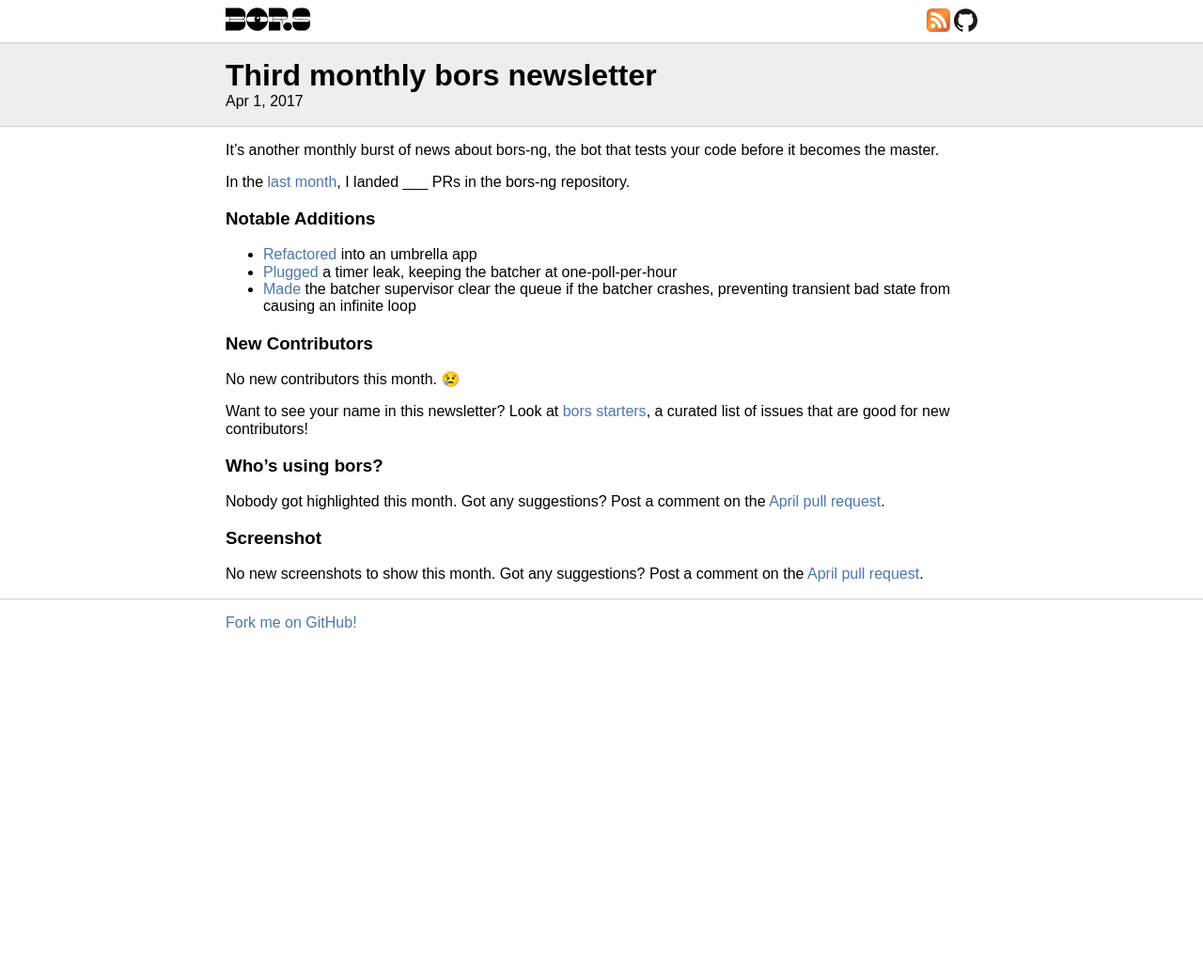
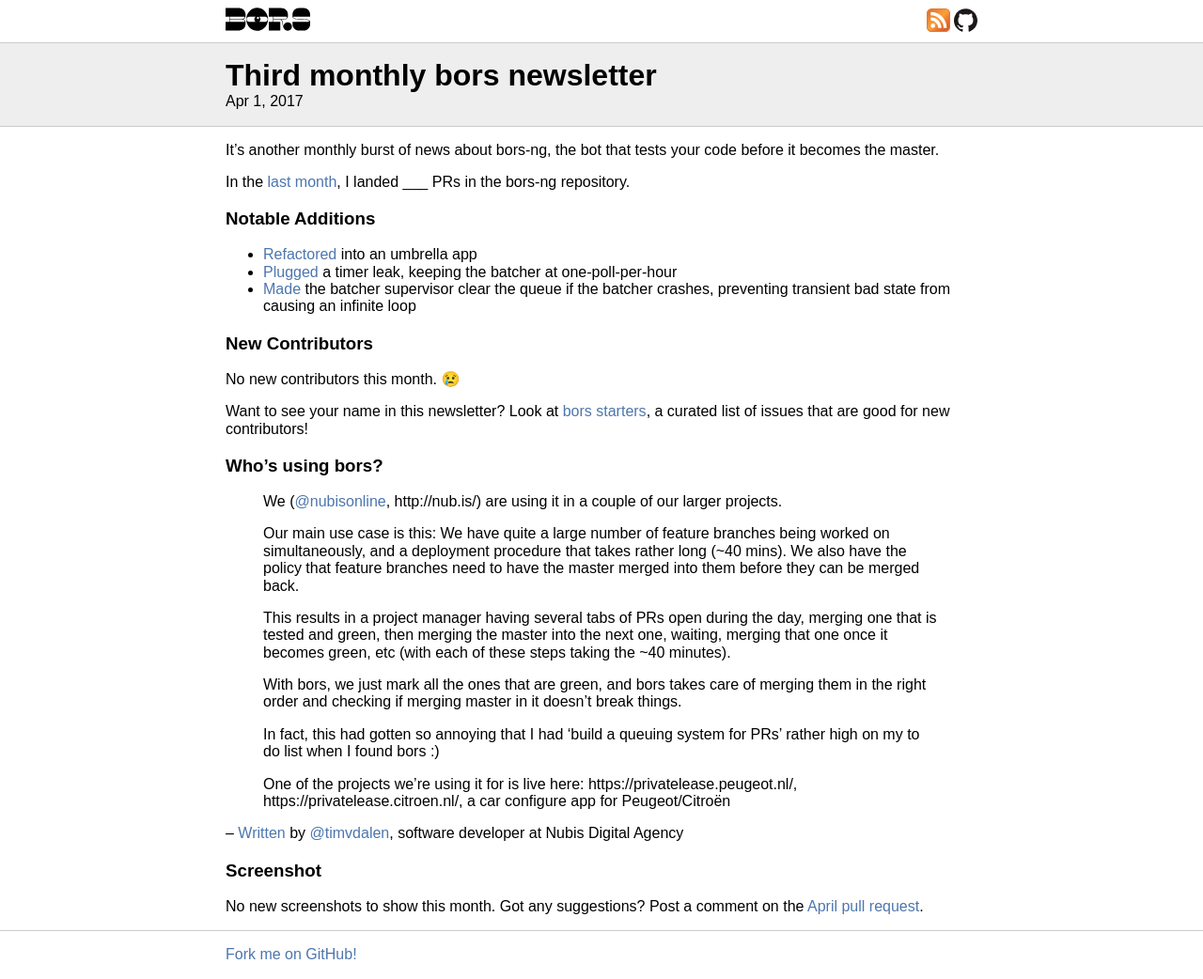
Before and after one commit to bors-ng/bors-ng.github.io, a Jekyll site: the page built from _posts/2017-04-01-tmib-03.md, in a window 1280 px wide. Shown: the whole page at 94% size. Built offline with Jekyll 4.4.1, drawn with Linux system fonts in a browser that asks for light colours; before the commit the page ends 900 px from its top, so only the background shows below that.

Commit message:
Add Nubis to the Who

```diff
--- a/_posts/2017-04-01-tmib-03.md
+++ b/_posts/2017-04-01-tmib-03.md
@@ -27,9 +27,24 @@
 
 ### Who's using bors?
 
-Nobody got highlighted this month.
-Got any suggestions?
-Post a comment on the [April pull request](https://github.com/bors-ng/bors-ng.github.io/pull/3).
+> We ([@nubisonline][], http://nub.is/) are using it in a couple of our larger projects.
+>
+> Our main use case is this: We have quite a large number of feature branches being worked on simultaneously, and a deployment procedure that takes rather long (~40 mins).
+> We also have the policy that feature branches need to have the master merged into them before they can be merged back.
+>
+> This results in a project manager having several tabs of PRs open during the day, merging one that is tested and green, then merging the master into the next one, waiting, merging that one once it becomes green, etc (with each of these steps taking the ~40 minutes).
+>
+> With bors, we just mark all the ones that are green, and bors takes care of merging them in the right order and checking if merging master in it doesn't break things.
+>
+> In fact, this had gotten so annoying that I had 'build a queuing system for PRs' rather high on my to do list when I found bors :)
+>
+> One of the projects we're using it for is live here: https://privatelease.peugeot.nl/, https://privatelease.citroen.nl/, a car configure app for Peugeot/Citroën
+
+-- [Written][timvdalen-comment] by [@timvdalen][], software developer at Nubis Digital Agency
+
+[@timvdalen]: https://github.com/timvdalen
+[@nubisonline]: https://github.com/nubisonline
+[timvdalen-comment]: https://github.com/bors-ng/bors-ng.github.io/pull/2#issuecomment-286375075
 
 ### Screenshot
 
```
